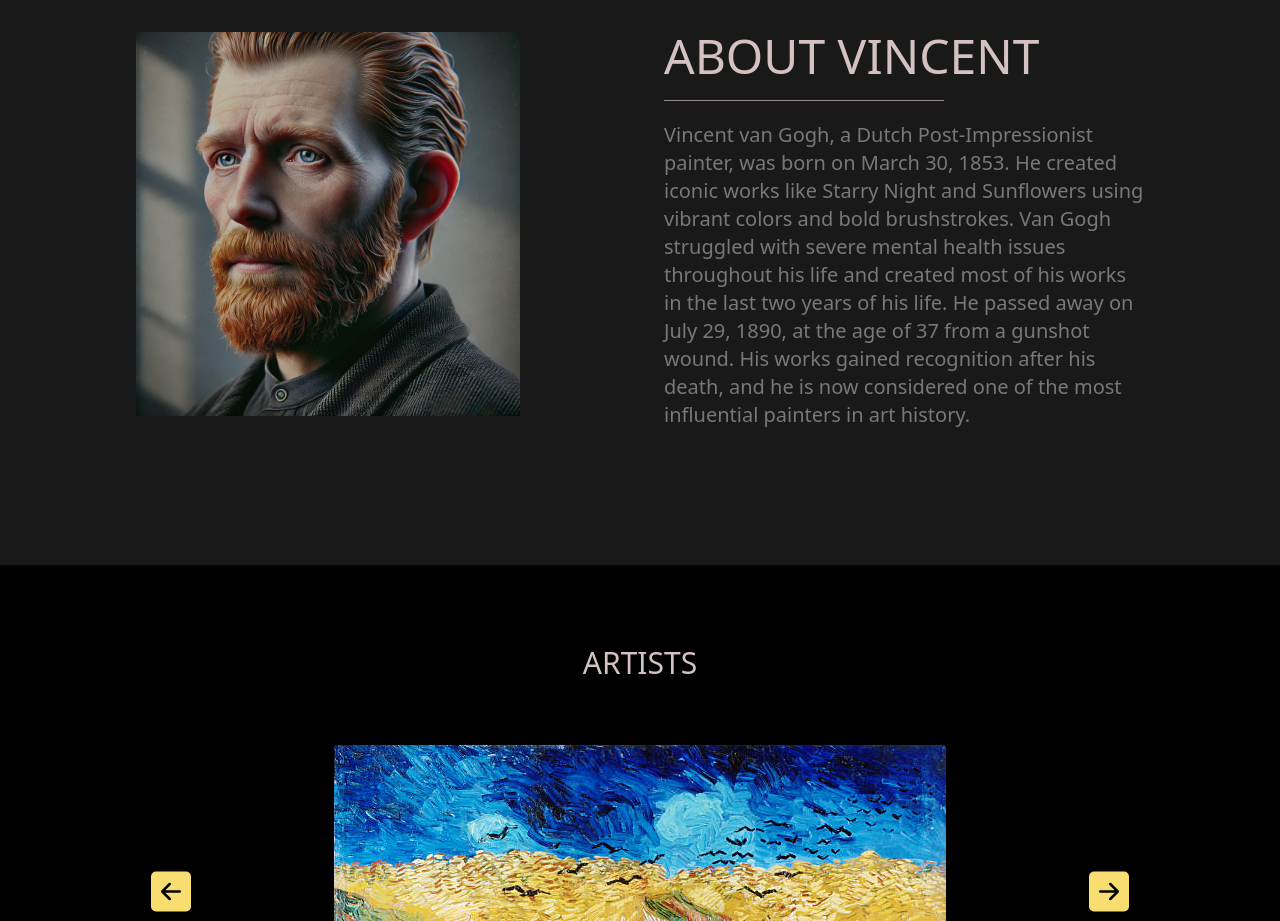
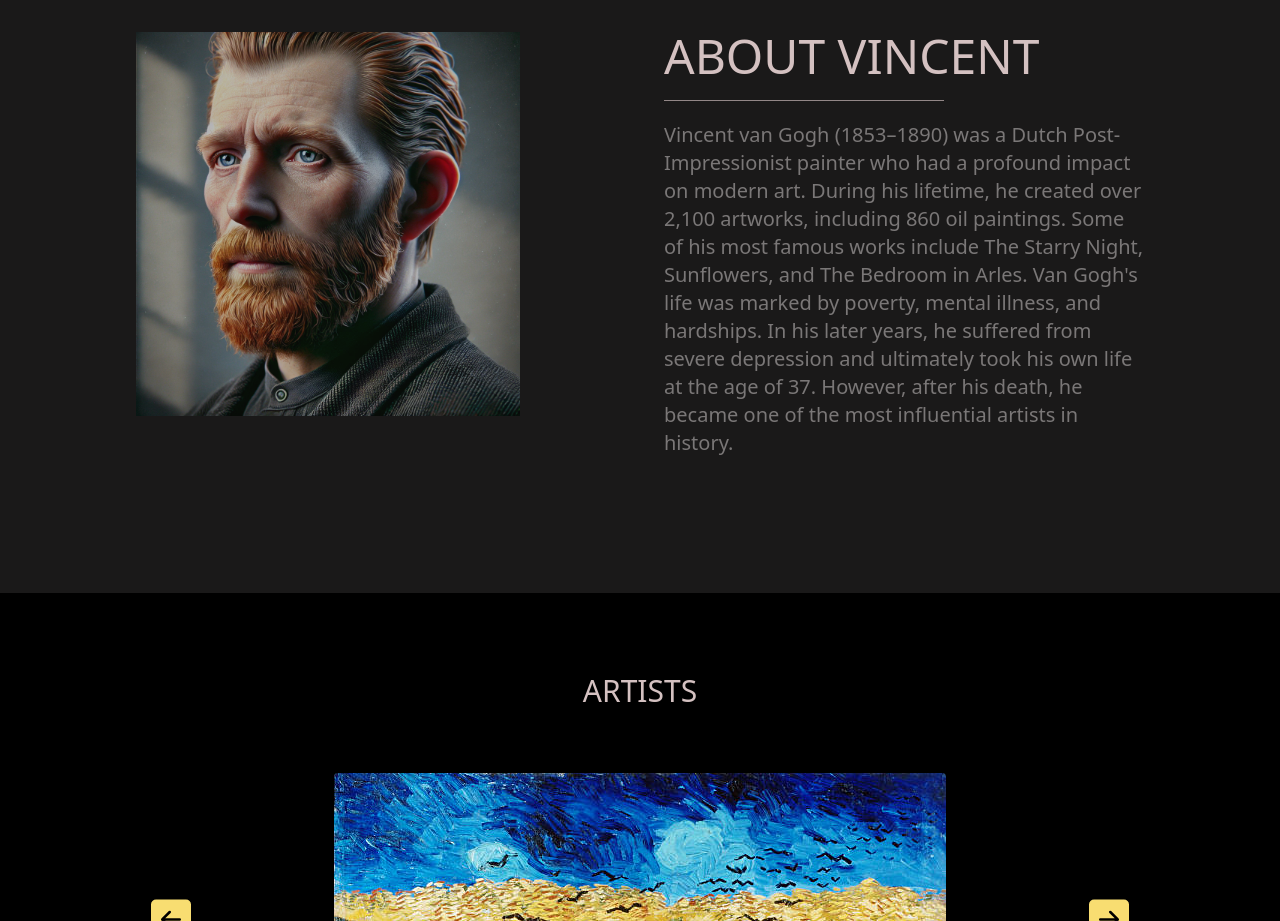
Before and after one commit to MasoomaMohammadi/Vincent-Van-Gogh, a React (Vite) app: page / in a window 1280 px wide. Shown: the part 840-1761 px from the top of the page. Built offline with nearby package versions, Linux system fonts and the light colour scheme.

Commit message:
new text

```diff
--- a/src/compounend/about/About.jsx
+++ b/src/compounend/about/About.jsx
@@ -21,14 +21,15 @@ function About() {
           </h1>
           <hr className="hrb my-5 mr-70 md:mr-58 lg:mr-50 text-[#938787]" />
           <p className="text-xl text-[#7a7777]">
-            Vincent van Gogh, a Dutch Post-Impressionist painter, was born on
-            March 30, 1853. He created iconic works like Starry Night and
-            Sunflowers using vibrant colors and bold brushstrokes. Van Gogh
-            struggled with severe mental health issues throughout his life and
-            created most of his works in the last two years of his life. He
-            passed away on July 29, 1890, at the age of 37 from a gunshot wound.
-            His works gained recognition after his death, and he is now
-            considered one of the most influential painters in art history.
+            Vincent van Gogh (1853–1890) was a Dutch Post-Impressionist painter
+            who had a profound impact on modern art. During his lifetime, he
+            created over 2,100 artworks, including 860 oil paintings. Some of
+            his most famous works include The Starry Night, Sunflowers, and The
+            Bedroom in Arles. Van Gogh's life was marked by poverty, mental
+            illness, and hardships. In his later years, he suffered from severe
+            depression and ultimately took his own life at the age of 37.
+            However, after his death, he became one of the most influential
+            artists in history.
           </p>
         </div>
       </div>
```
